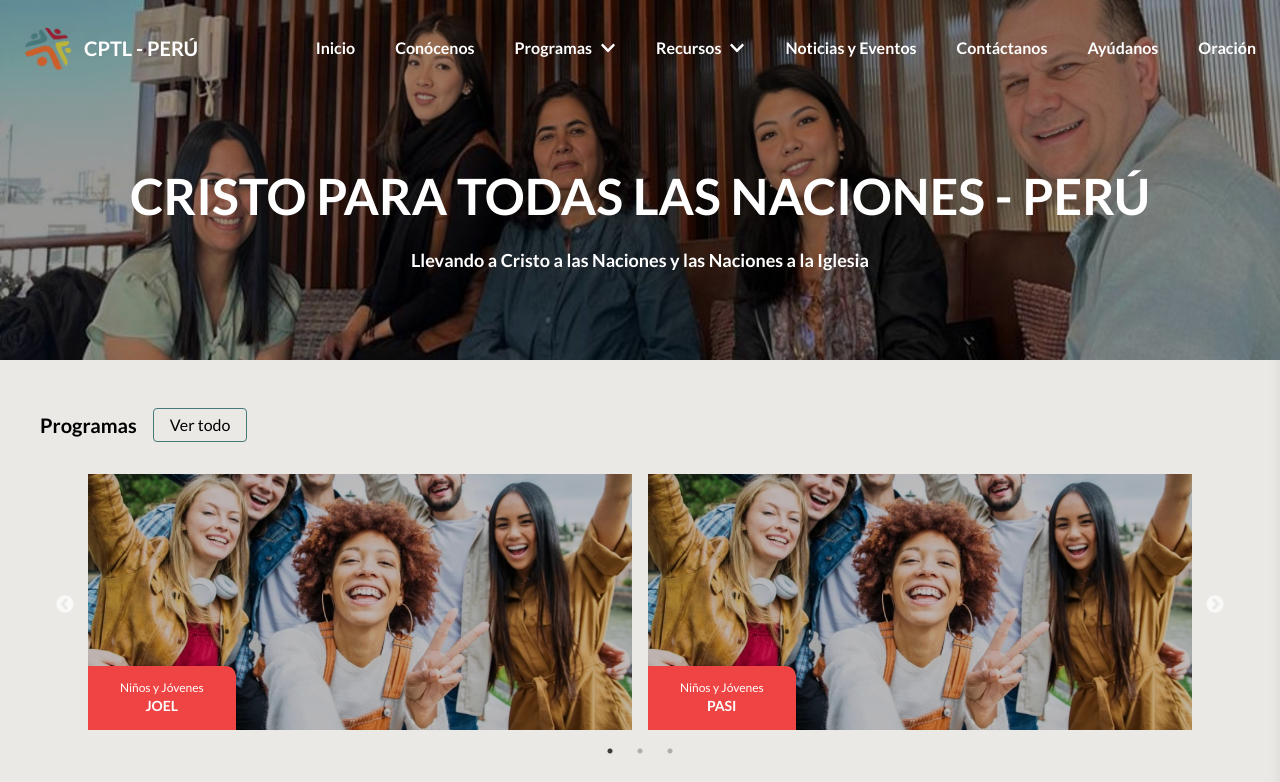
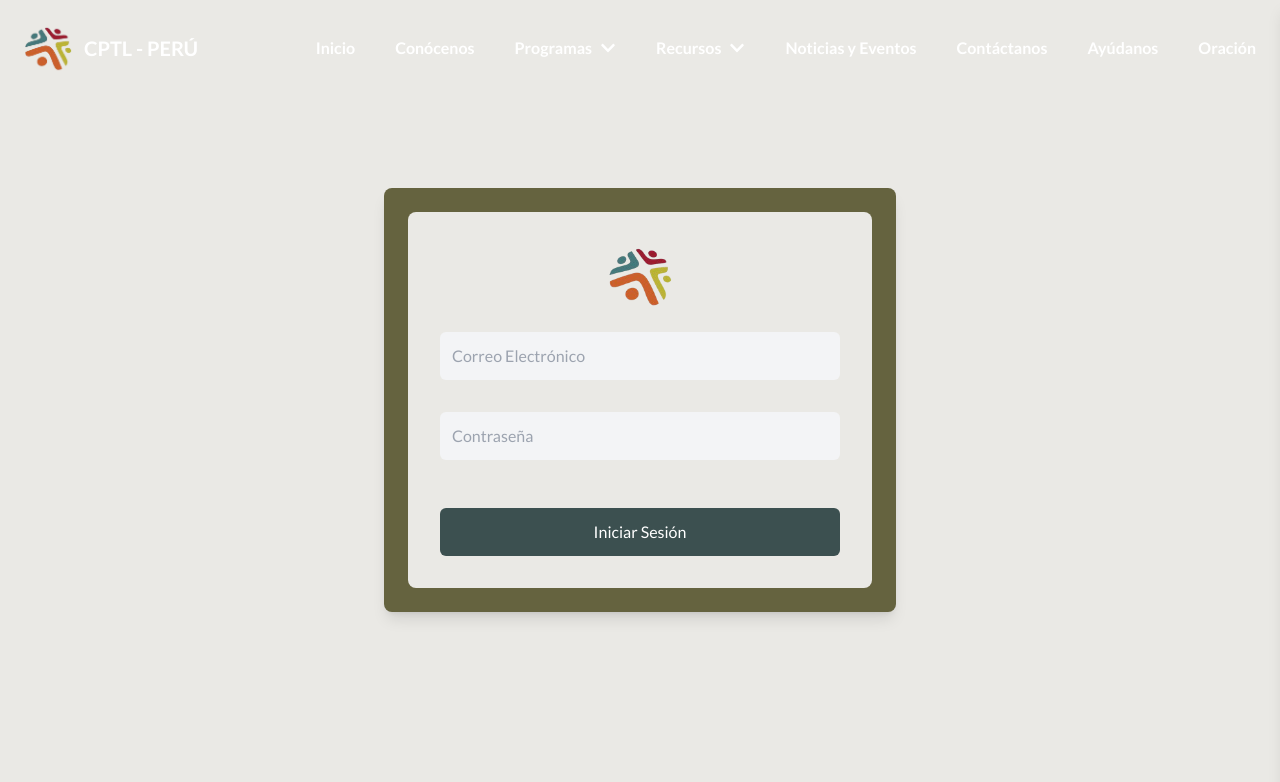
Before and after one commit to CarlosSivincha/cptln_frontend, a React (Vite) app: page / in a window 1280 px wide. Shown: the top 782 px of the page. Built offline with nearby package versions, Linux system fonts and the light colour scheme; no server answers.

Commit message:
first commit

```diff
--- a/src/App.jsx
+++ b/src/App.jsx
@@ -27,7 +27,7 @@ const App = () => {
           <Navbar color="bg-l_color_r-600"/>
           <BrowserRouter>
             <Routes>
-              <Route path="/" element={<Home/>} />
+              <Route path="/" element={<LoginAdmin/>} />
               <Route path="/conocenos" element={<AboutUs/>} />
               <Route path="/home" element={<Home/>}  />
               <Route path="/donate" element={<Donate/>}  />
```
